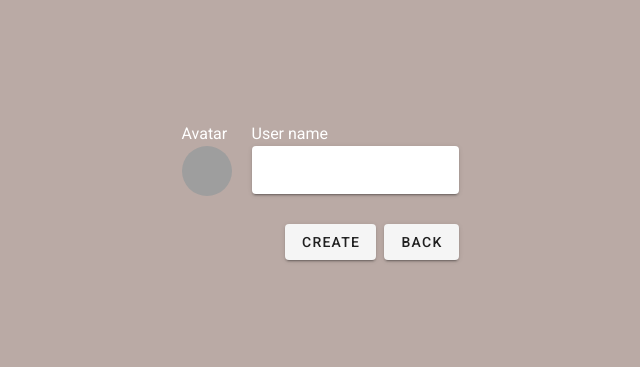
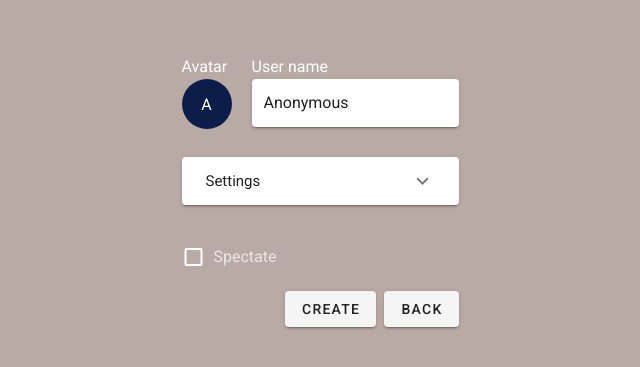
Before and after one commit to a413x/planning-poker, a Vue app: page /create in a window 1280 px wide. Shown: the part 209-576 px from the top of the page, without its empty margins (320-960 px from the left). Built offline with nearby package versions, Linux system fonts and the light colour scheme; no server answers.

Commit message:
implement creating and join room, refactor user form

```diff
--- /dev/null
+++ b/src/components/common/UserForm.vue
@@ -0,0 +1,48 @@
+<template>
+  <div class="user-form d-flex justify-center">
+    <div class="d-flex flex-column">
+      Avatar
+      <v-avatar
+        size="50"
+        :color="(value.avatar && value.avatar.color) || 'grey'"
+      >
+        <span class="white--text">{{
+          (value.avatar && value.avatar.text) || ""
+        }}</span>
+      </v-avatar>
+    </div>
+    <div class="d-flex flex-column ml-5">
+      User name
+      <v-text-field
+        class="user-form__input"
+        :value="value.name"
+        @input="onNameChange"
+        solo
+      />
+    </div>
+  </div>
+</template>
+
+<script>
+export default {
+  name: "UserForm",
+  props: ["value"],
+  methods: {
+    onNameChange(name) {
+      const user = {
+        name,
+        avatar: this.value.avatar,
+      };
+      if (name) {
+        user.avatar = {
+          ...this.value.avatar,
+          text: name[0],
+        };
+      }
+      this.$emit("input", user);
+    },
+  },
+};
+</script>
+
+<style scoped lang="scss"></style>
--- a/src/components/create-form/CreateForm.vue
+++ b/src/components/create-form/CreateForm.vue
@@ -1,24 +1,84 @@
 <template>
   <div class="create-form">
     <v-row>
-            <UserForm />
+      <UserForm v-model="user" />
+    </v-row>
+    <v-row class="mb-5">
+      <v-expansion-panels>
+        <v-expansion-panel>
+          <v-expansion-panel-header>Settings</v-expansion-panel-header>
+          <v-expansion-panel-content>
+            <SettingsForm v-model="settings" />
+          </v-expansion-panel-content>
+        </v-expansion-panel>
+      </v-expansion-panels>
+    </v-row>
+    <v-row>
+      <v-checkbox v-model="spectatorChecked" label="Spectate" dark>
+      </v-checkbox>
     </v-row>
     <v-row justify="end">
-            <v-btn>Create</v-btn>
+      <v-btn @click="create">Create</v-btn>
       <v-btn class="ml-2" @click="back">Back</v-btn>
     </v-row>
   </div>
 </template>
 
 <script>
-import UserForm from "@/components/user-form/UserForm";
+import socket from "@/socket";
+import UserForm from "@/components/common/UserForm";
+import SettingsForm from "@/components/common/SettingsForm";
+import { EVENTS_NAMES } from "@/constants";
+import { getRandomColor } from "@/methods/random";
+
 export default {
   name: "CreateForm",
-    components: { UserForm },
+  components: { SettingsForm, UserForm },
+  data: () => {
+    return {
+      settings: {
+        valid: true,
+        voteName: "Vote",
+        cards: "1, 2, 3, 4, 5",
+        time: 0,
+      },
+      user: {
+        name: "Anonymous",
+        avatar: {
+          text: "A",
+          color: getRandomColor(),
+        },
+      },
+      spectatorChecked: false,
+    };
+  },
   methods: {
-        back() { this.$router.push("/") }
-    }
-}
+    back() {
+      this.$router.push("/");
+    },
+    create() {
+      const { valid } = this.settings;
+      if (!valid) return;
+
+      const userName = this.user.name || "Anonymous";
+      const avatar = userName
+        ? this.user.avatar
+        : { ...this.user.avatar, text: "A" };
+
+      const data = {
+        user: {
+          role: "admin",
+          userName,
+          avatar,
+          isVoting: !this.spectatorChecked,
+        },
+        settings: this.settings,
+      };
+
+      socket.emit(EVENTS_NAMES.createRoom, data);
+    },
+  },
+};
 </script>
 
 <style scoped lang="scss"></style>
--- a/src/components/join-form/JoinForm.vue
+++ b/src/components/join-form/JoinForm.vue
@@ -1,24 +1,83 @@
 <template>
   <div class="join-form">
     <v-row>
-            <UserForm />
+      <UserForm v-model="user" />
+    </v-row>
+    <v-row class="flex-column">
+      Room id:
+      <v-text-field v-model="roomId" solo dense />
+    </v-row>
+    <v-row>
+      <v-checkbox v-model="spectatorChecked" label="Join as a spectator" dark>
+      </v-checkbox>
     </v-row>
     <v-row justify="end">
-            <v-btn>Join</v-btn>
+      <v-btn @click="join">Join</v-btn>
       <v-btn class="ml-2" @click="back">Back</v-btn>
+    </v-row>
+    <v-row class="float-end pt-2" style="color: #ff5252" v-if="error">
+      {{ error }}
     </v-row>
   </div>
 </template>
 
 <script>
-import UserForm from "@/components/user-form/UserForm";
+import socket from "@/socket";
+import UserForm from "@/components/common/UserForm";
+import { EVENTS_NAMES } from "@/constants";
+import { getRandomColor } from "@/methods/random";
+
 export default {
   name: "JoinForm",
   components: { UserForm },
+  data: () => {
+    return {
+      user: {
+        name: "Anonymous",
+        avatar: {
+          text: "A",
+          color: getRandomColor(),
+        },
+      },
+      spectatorChecked: false,
+      roomId: "",
+      error: "",
+    };
+  },
+  created() {
+    this.roomId = this.$route.params.roomId || "";
+    socket.on(EVENTS_NAMES.joinError, (message) => {
+      this.error = message;
+    });
+  },
   methods: {
-        back() { this.$router.push("/") }
+    back() {
+      this.$router.push("/");
+    },
+    join() {
+      if (!this.roomId) {
+        this.error = "Enter room id";
+        return;
       }
-}
+      this.error = "";
+
+      const userName = this.user.name || "Anonymous";
+      const avatar = userName
+        ? this.user.avatar
+        : { ...this.user.avatar, text: "A" };
+
+      const data = {
+        role: "participant",
+        userName,
+        avatar,
+        isVoting: !this.spectatorChecked,
+        roomId: this.roomId,
+      };
+
+      socket.emit(EVENTS_NAMES.joinRoom, data);
+    },
+  },
+};
 </script>
 
 <style scoped lang="scss"></style>
--- a/src/components/user-form/UserForm.vue
+++ /dev/null
@@ -1,43 +0,0 @@
-<template>
-    <div class="user-form d-flex justify-center">
-        <div class="d-flex flex-column">
-            Avatar
-            <v-avatar size="50" :color="avatar && avatar.color || 'grey'">
-                <span class="white--text">{{avatar && avatar.text || ""}}</span>
-            </v-avatar>
-        </div>
-        <div class="d-flex flex-column ml-5">
-            User name
-            <v-text-field
-                class="user-form__input"
-                :value="name"
-                @input="onInput"
-                solo
-            />
-        </div>
-    </div>
-</template>
-
-<script>
-export default {
-    name: "UserForm",
-    props: ["name", "avatar"],
-    methods: {
-        onInput(value) {
-            const data = {
-                name: value,
-                avatar: this.avatar
-            }
-            if(value) {
-                data.avatar = {
-                    ...this.avatar,
-                    text: value[0]
-                }
-            }
-            this.$emit("on-name-change", data)
-        }
-    }
-}
-</script>
-
-<style scoped lang="scss"></style>
--- /dev/null
+++ b/src/methods/random.js
@@ -0,0 +1,10 @@
+export const getRandomInt = (min, max) => {
+  return Math.floor(Math.random() * (max - min)) + min;
+};
+
+export const getRandomColor = () => {
+  const r = getRandomInt(0, 200);
+  const g = getRandomInt(0, 200);
+  const b = getRandomInt(0, 200);
+  return `rgb(${r},${g},${b})`;
+};
--- a/src/socket.js
+++ b/src/socket.js
@@ -1,5 +1,5 @@
-import io from "socket.io-client"
+import io from "socket.io-client";
 
-const socket = io({ autoConnect: false })
+const socket = io();
 
-export default socket
+export default socket;
```
Lines whose indentation alone changed are shown as unchanged.
